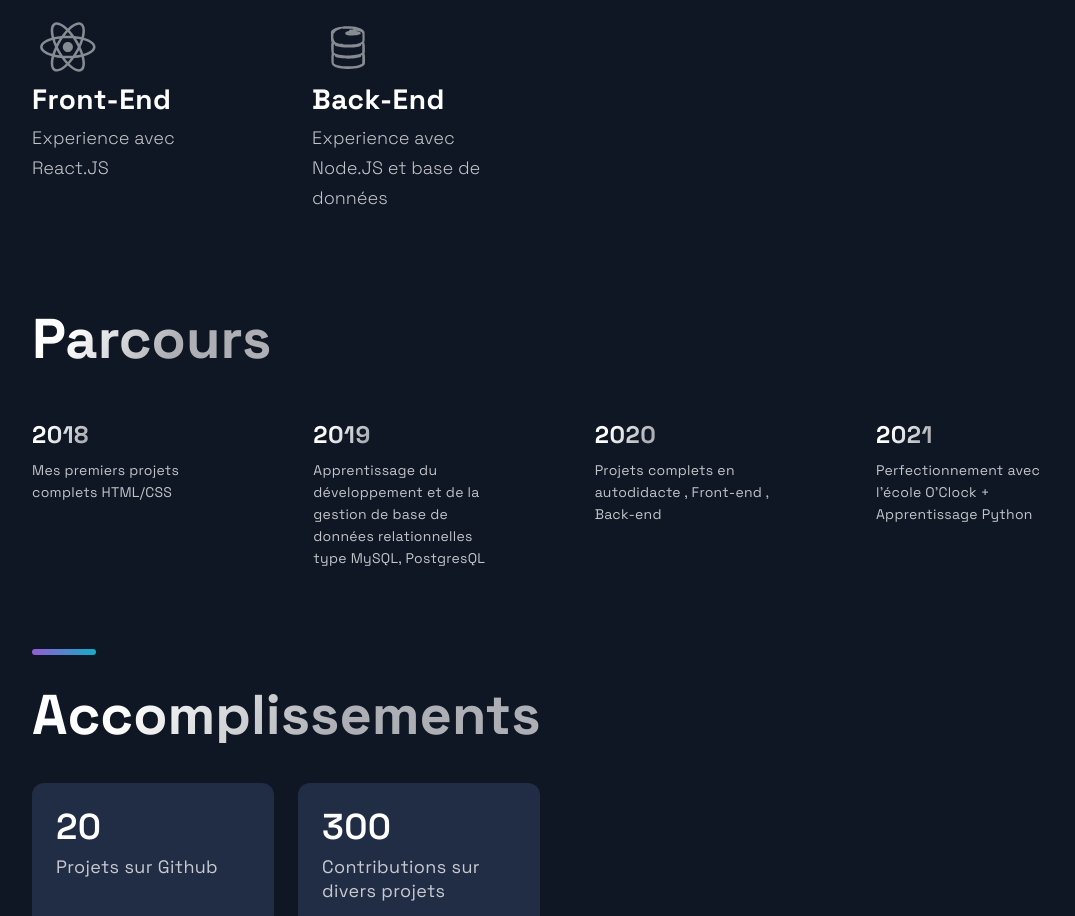
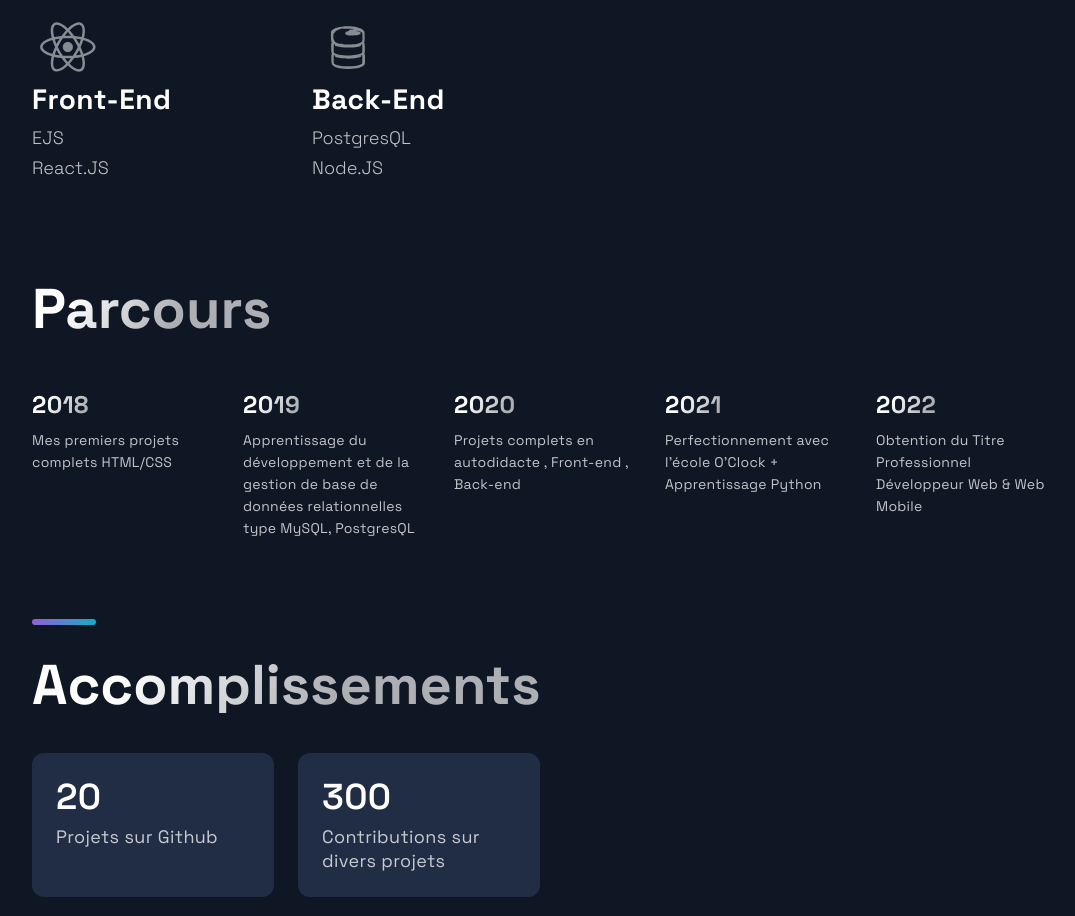
Before and after one commit to Badara-Seydi/Portfolio, a Next.js app: page / in a window 1280 px wide. Shown: the part 3240-4156 px from the top of the page, without its empty margins (88-1163 px from the left). Built offline with nearby package versions, Linux system fonts and the light colour scheme.

Commit message:
add degree on the PF

```diff
--- a/src/components/Technologies/Technologies.js
+++ b/src/components/Technologies/Technologies.js
@@ -16,7 +16,7 @@ const Technologies = () =>  (
           <ListContainer>
             <ListTitle>Front-End</ListTitle>
             <ListParagraph>
-              Experience avec <br/>
+              EJS <br/>
               React.JS
             </ListParagraph>
           </ListContainer>
@@ -26,8 +26,8 @@ const Technologies = () =>  (
           <ListContainer>
             <ListTitle>Back-End</ListTitle>
             <ListParagraph>
-              Experience avec <br/>
-              Node.JS et base de données
+              PostgresQL<br/>
+              Node.JS
             </ListParagraph>
           </ListContainer>
         </ListItem>
--- a/src/constants/constants.js
+++ b/src/constants/constants.js
@@ -51,4 +51,5 @@ export const TimeLineData = [
   { year: 2019, text: 'Apprentissage du développement et de la gestion de base de données relationnelles type MySQL, PostgresQL', },
   { year: 2020, text: 'Projets complets en autodidacte , Front-end , Back-end', },
   { year: 2021, text: `Perfectionnement avec l'école O'Clock + Apprentissage Python` },
+  { year: 2022, text: 'Obtention du Titre Professionnel Développeur Web & Web Mobile'}
 ];
```
Also changed, not shown: 1 other file (tests, documents, lock files or other folders).
